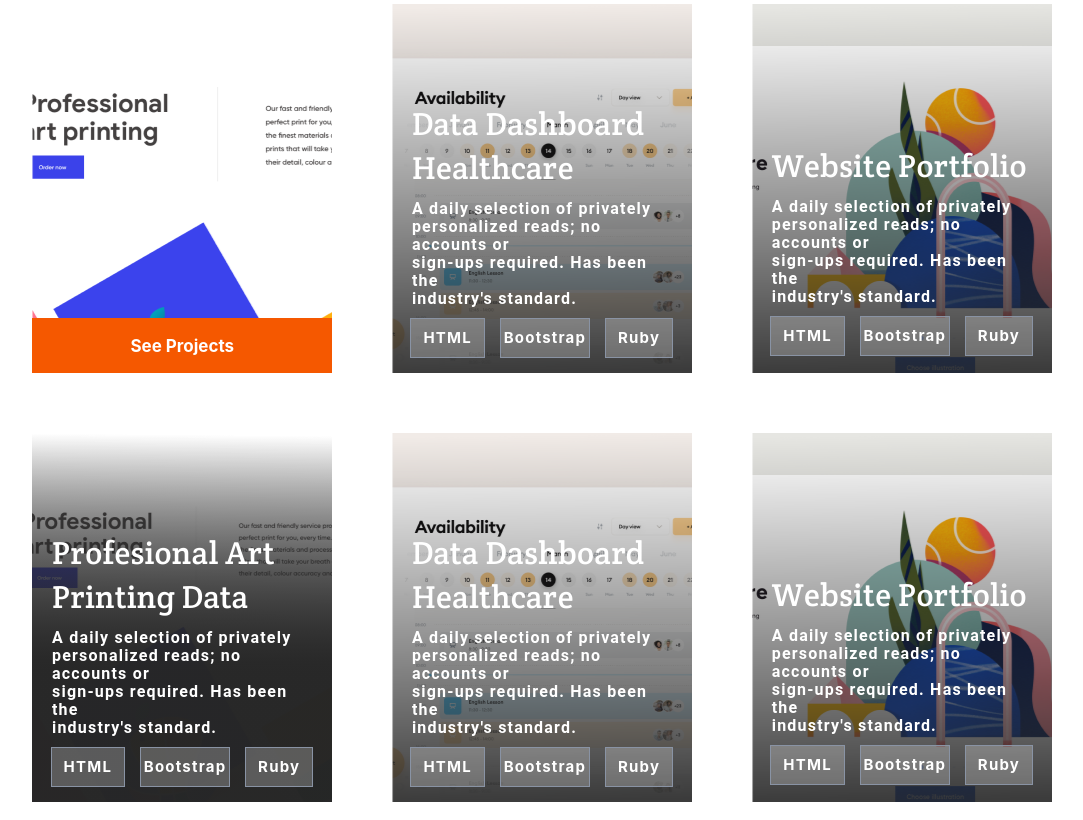
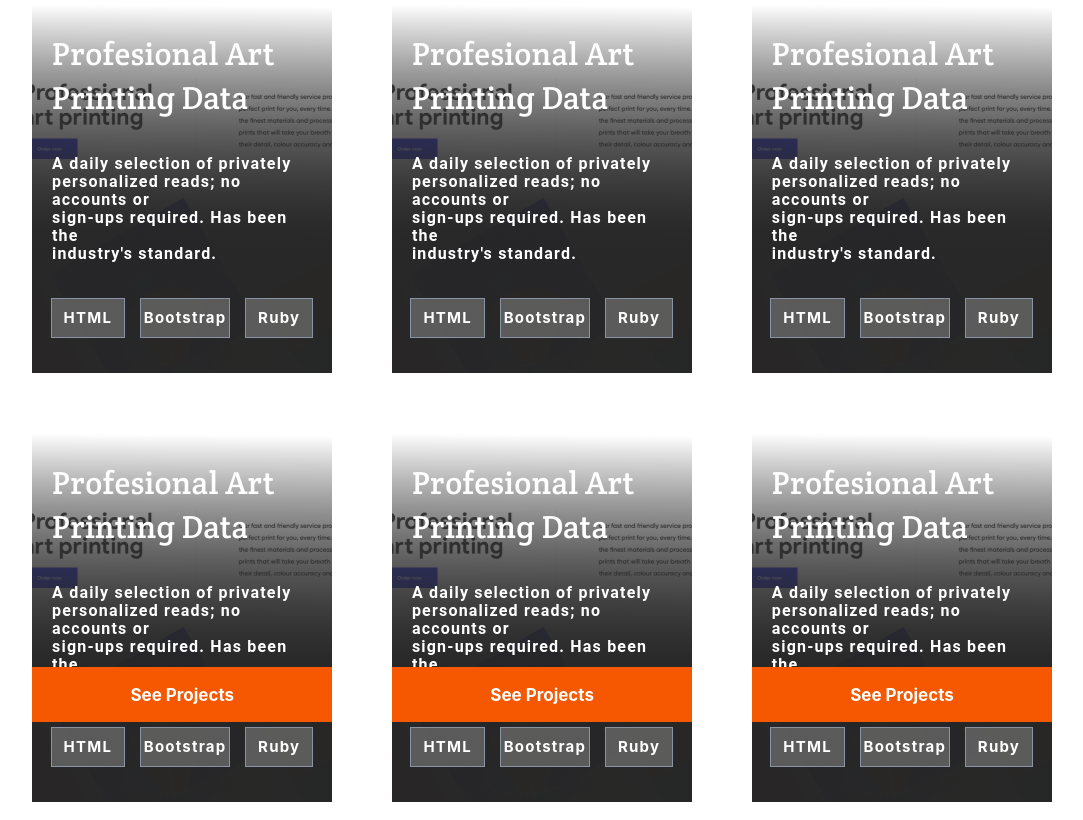
Before and after one commit to Blessman-Newton/Microverse_Portfolio, a website: page index.html in a window 1280 px wide. Shown: the part 1300-2120 px from the top of the page, without its empty margins (108-1191 px from the left). Drawn offline with Linux system fonts and the light colour scheme.

Commit message:
Review modification

```diff
--- a/index.html
+++ b/index.html
@@ -92,7 +92,7 @@
                 </div>
             </div>
             <div class="work-container">
-                <div class="project-section first">
+                <div class="project-section first-em">
                   <h2>Profesional Art <br>
                       Printing Data
                   </h2>
@@ -113,6 +113,111 @@
                       <button>See Projects</button>
                   </div>
                   </div>
+                  <div class="project-section first-mob">
+                    <h2>Profesional Art <br>
+                        Printing Data
+                    </h2>
+                    <p>
+                        A daily selection of privately  <br>
+                        personalized reads; no accounts or <br>
+                        sign-ups required. Has been the <br>
+                        industry's standard.
+                    </p>
+                    <div class="btn">
+                        <ul>
+                            <li>HTML</li>
+                            <li>Bootstrap</li>
+                            <li>Ruby</li>
+                        </ul>
+                    </div>
+                    <div class="see-btn">
+                        <button>See Projects</button>
+                    </div>
+                    </div>
+                    <div class="project-section first-mob">
+                        <h2>Profesional Art <br>
+                            Printing Data
+                        </h2>
+                        <p>
+                            A daily selection of privately  <br>
+                            personalized reads; no accounts or <br>
+                            sign-ups required. Has been the <br>
+                            industry's standard.
+                        </p>
+                        <div class="btn">
+                            <ul>
+                                <li>HTML</li>
+                                <li>Bootstrap</li>
+                                <li>Ruby</li>
+                            </ul>
+                        </div>
+                        <div class="see-btn">
+                            <button>See Projects</button>
+                        </div>
+                        </div>
+                        <div class="project-section first-mob">
+                            <h2>Profesional Art <br>
+                                Printing Data
+                            </h2>
+                            <p>
+                                A daily selection of privately  <br>
+                                personalized reads; no accounts or <br>
+                                sign-ups required. Has been the <br>
+                                industry's standard.
+                            </p>
+                            <div class="btn">
+                                <ul>
+                                    <li>HTML</li>
+                                    <li>Bootstrap</li>
+                                    <li>Ruby</li>
+                                </ul>
+                            </div>
+                            <div class="see-btn">
+                                <button>See Projects</button>
+                            </div>
+                            </div>
+                            <div class="project-section first-mob">
+                                <h2>Profesional Art <br>
+                                    Printing Data
+                                </h2>
+                                <p>
+                                    A daily selection of privately  <br>
+                                    personalized reads; no accounts or <br>
+                                    sign-ups required. Has been the <br>
+                                    industry's standard.
+                                </p>
+                                <div class="btn">
+                                    <ul>
+                                        <li>HTML</li>
+                                        <li>Bootstrap</li>
+                                        <li>Ruby</li>
+                                    </ul>
+                                </div>
+                                <div class="see-btn">
+                                    <button>See Projects</button>
+                                </div>
+                                </div>
+                                <div class="project-section first-mob">
+                                    <h2>Profesional Art <br>
+                                        Printing Data
+                                    </h2>
+                                    <p>
+                                        A daily selection of privately  <br>
+                                        personalized reads; no accounts or <br>
+                                        sign-ups required. Has been the <br>
+                                        industry's standard.
+                                    </p>
+                                    <div class="btn">
+                                        <ul>
+                                            <li>HTML</li>
+                                            <li>Bootstrap</li>
+                                            <li>Ruby</li>
+                                        </ul>
+                                    </div>
+                                    <div class="see-btn">
+                                        <button>See Projects</button>
+                                    </div>
+                                    </div>
                   <div class="project-section second desk-btn">
                     <div class="project-section-box">
                         <h2>Data Dashboard <br>
@@ -267,6 +372,7 @@
                          </ul>
                      </li>
                      <li class="list-style skills">Skills
+                        <span class="span">...........</span>
                         <ul>
                             <li>Database Management</li>
                             <li>Version</li>
```
